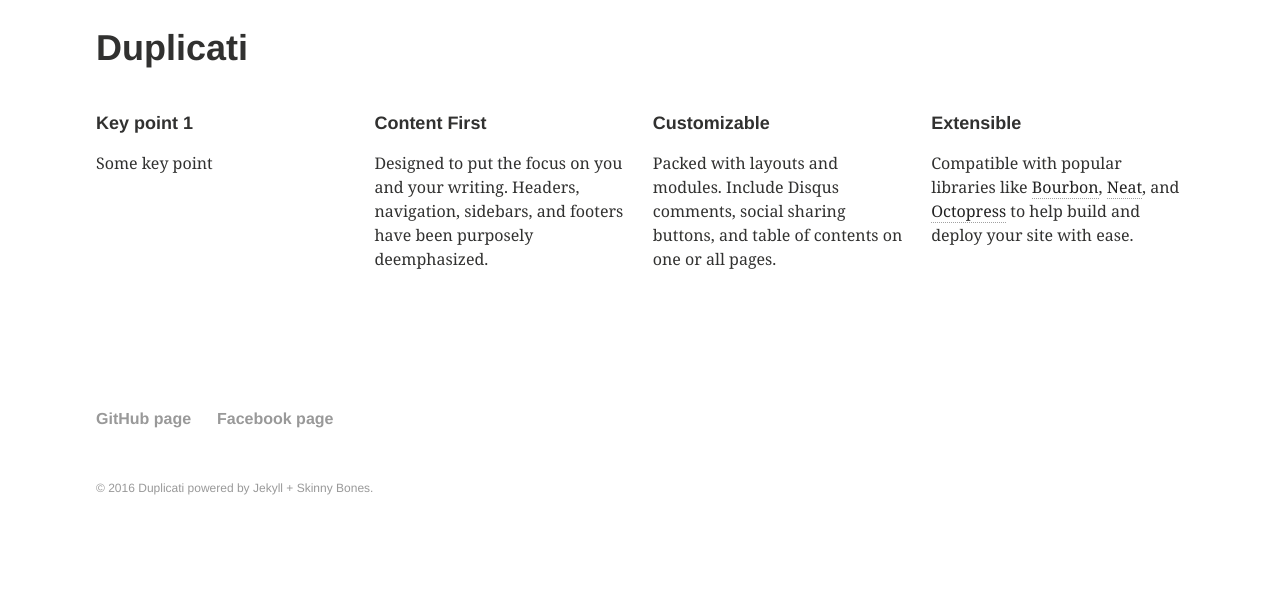
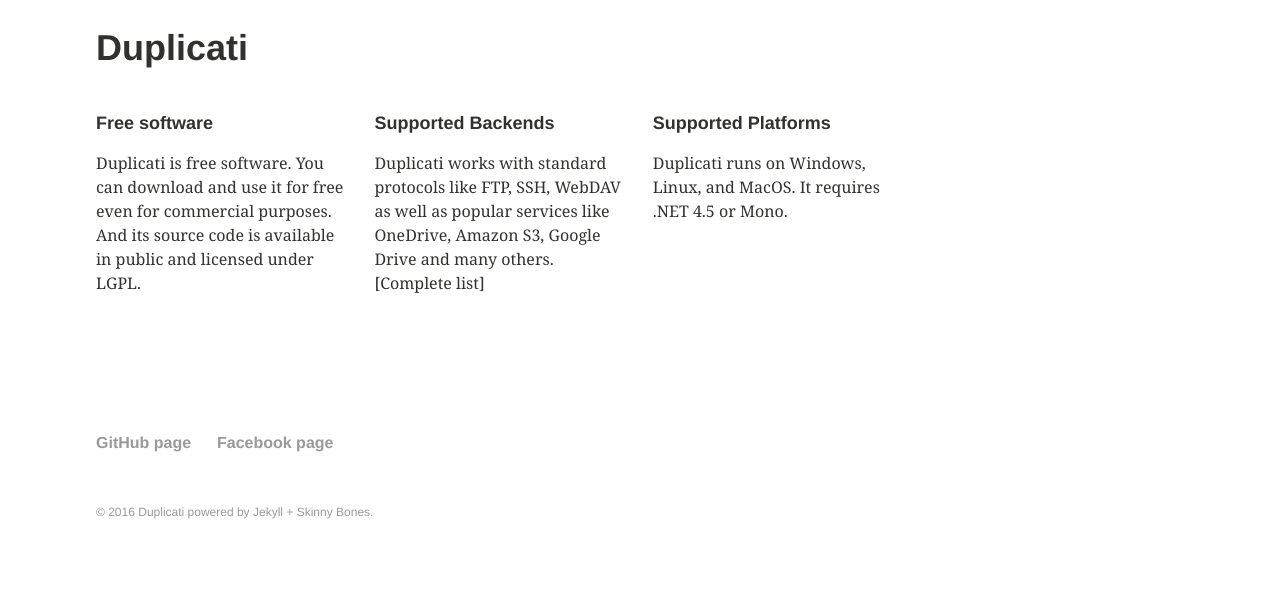
Before and after one commit to duplicati/duplicati.github.io, a Jekyll site: the page built from index.md, in a window 1280 px wide. Shown: the part 491-1089 px from the top of the page. Built offline with Jekyll 4.4.1, drawn with Linux system fonts in a browser that asks for light colours; before the commit the page ends 1065 px from its top, so only the background shows below that.

Commit message:
Update index.md

```diff
--- a/index.md
+++ b/index.md
@@ -9,23 +9,18 @@
 <div class="tiles">
 
 <div class="tile">
-  <h2 class="post-title">Key point 1</h2>
-  <p class="post-excerpt">Some key point</p>
+  <h2 class="post-title">Free software</h2>
+  <p class="post-excerpt">Duplicati is free software. You can download and use it for free even for commercial purposes. And its source code is available in public and licensed under LGPL.</p>
 </div>
 
 <div class="tile">
-  <h2 class="post-title">Content First</h2>
-  <p class="post-excerpt">Designed to put the focus on you and your writing. Headers, navigation, sidebars, and footers have been purposely deemphasized.</p>
+  <h2 class="post-title">Supported Backends</h2>
+  <p class="post-excerpt">Duplicati works with standard protocols like FTP, SSH, WebDAV as well as popular services like OneDrive, Amazon S3, Google Drive and many others. [Complete list]</p>
 </div>
 
 <div class="tile">
-  <h2 class="post-title">Customizable</h2>
-  <p class="post-excerpt">Packed with layouts and modules. Include Disqus comments, social sharing buttons, and table of contents on one or all pages.</p>
-</div>
-
-<div class="tile">
-  <h2 class="post-title">Extensible</h2>
-  <p class="post-excerpt">Compatible with popular libraries like <a href="http://bourbon.io">Bourbon</a>, <a href="http://neat.bourbon.io/">Neat</a>, and <a href="http://github.com/octopress/octopress">Octopress</a> to help build and deploy your site with ease.</p>
+  <h2 class="post-title">Supported Platforms</h2>
+  <p class="post-excerpt">Duplicati runs on Windows, Linux, and MacOS. It requires .NET 4.5 or Mono.</p>
 </div>
 
 </div>
```
